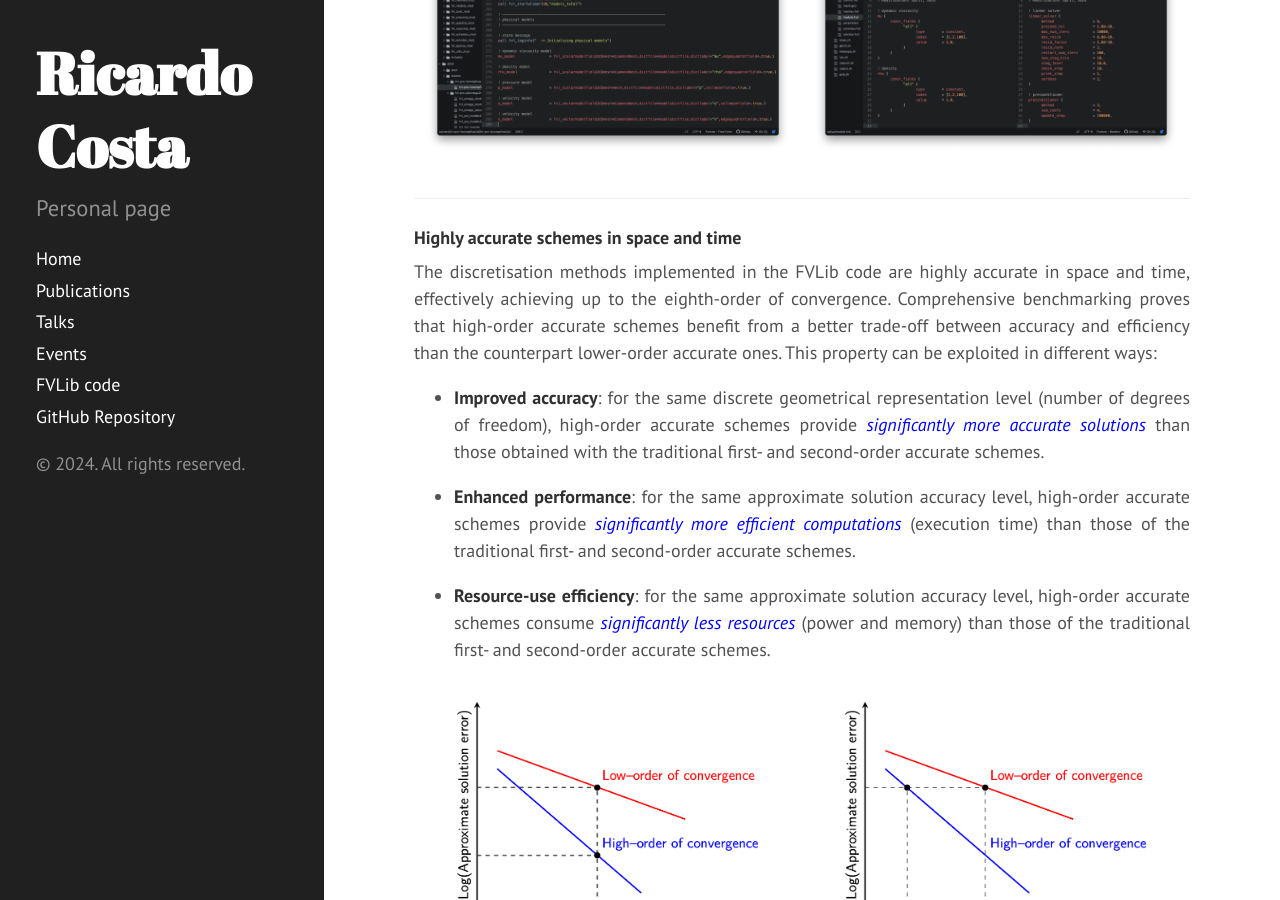
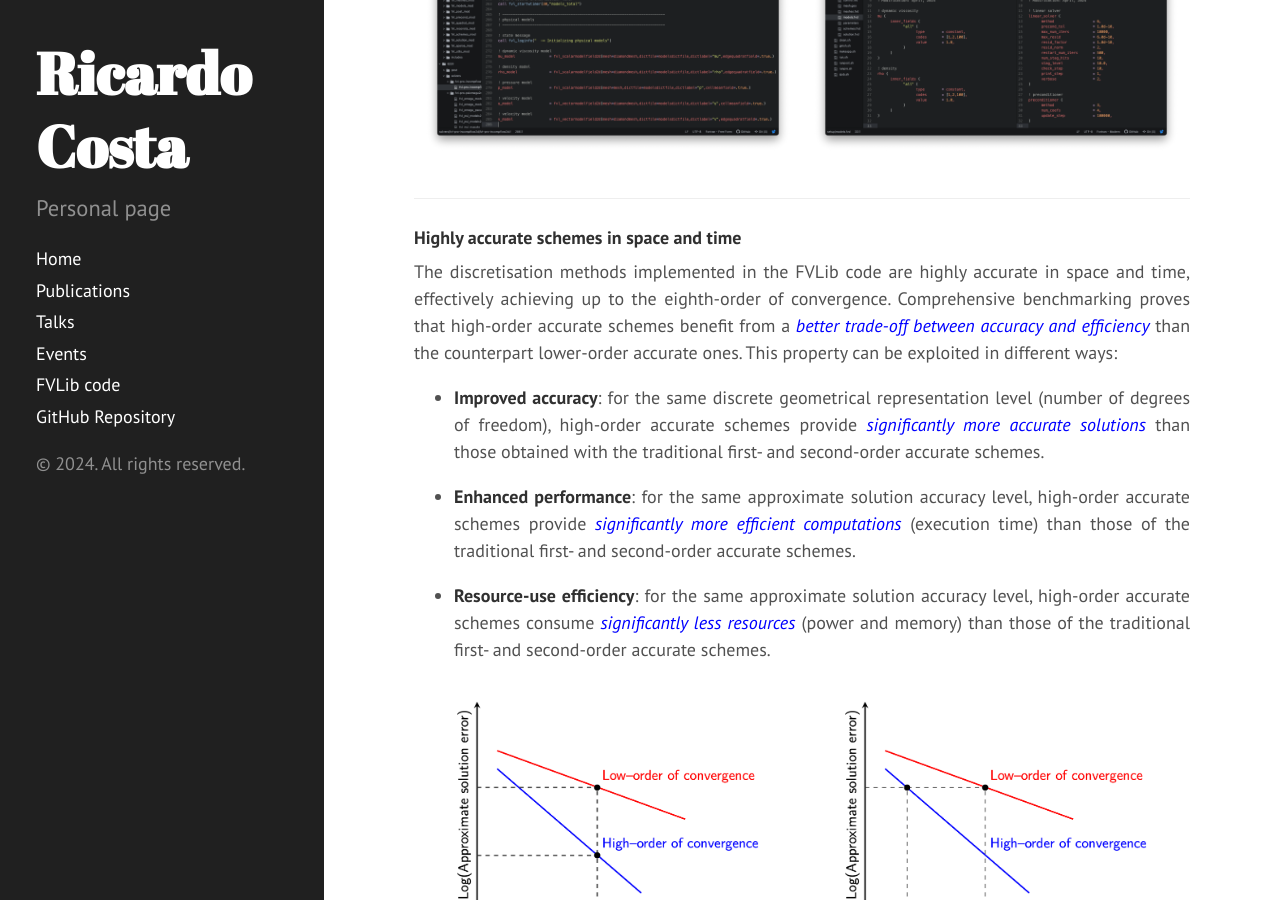
Before and after one commit to ricardodpcosta/ricardodpcosta.github.io, a Jekyll site: the page built from fvlib.md, in a window 1280 px wide and 900 px high, scrolled down 942 px. Built offline with Jekyll 4.4.1, drawn with Linux system fonts in a browser that asks for light colours; Markdown is read by kramdown in place of the engine named in the settings.

Commit message:
Update fvlib.md

```diff
--- a/fvlib.md
+++ b/fvlib.md
@@ -40,7 +40,7 @@ The FVLib code is programmed in modern Fortran (2003/2008 standards) with an obj
 
 #### **Highly accurate schemes in space and time**
 
-The discretisation methods implemented in the FVLib code are highly accurate in space and time, effectively achieving up to the eighth-order of convergence. Comprehensive benchmarking proves that high-order accurate schemes benefit from a better trade-off between accuracy and efficiency than the counterpart lower-order accurate ones. This property can be exploited in different ways:
+The discretisation methods implemented in the FVLib code are highly accurate in space and time, effectively achieving up to the eighth-order of convergence. Comprehensive benchmarking proves that high-order accurate schemes benefit from a <span style="color:blue">_better trade-off between accuracy and efficiency_</span> than the counterpart lower-order accurate ones. This property can be exploited in different ways:
 
 - **Improved accuracy**: for the same discrete geometrical representation level (number of degrees of freedom), high-order accurate schemes provide <span style="color:blue">_significantly more accurate solutions_</span> than those obtained with the traditional first- and second-order accurate schemes.
 
```
